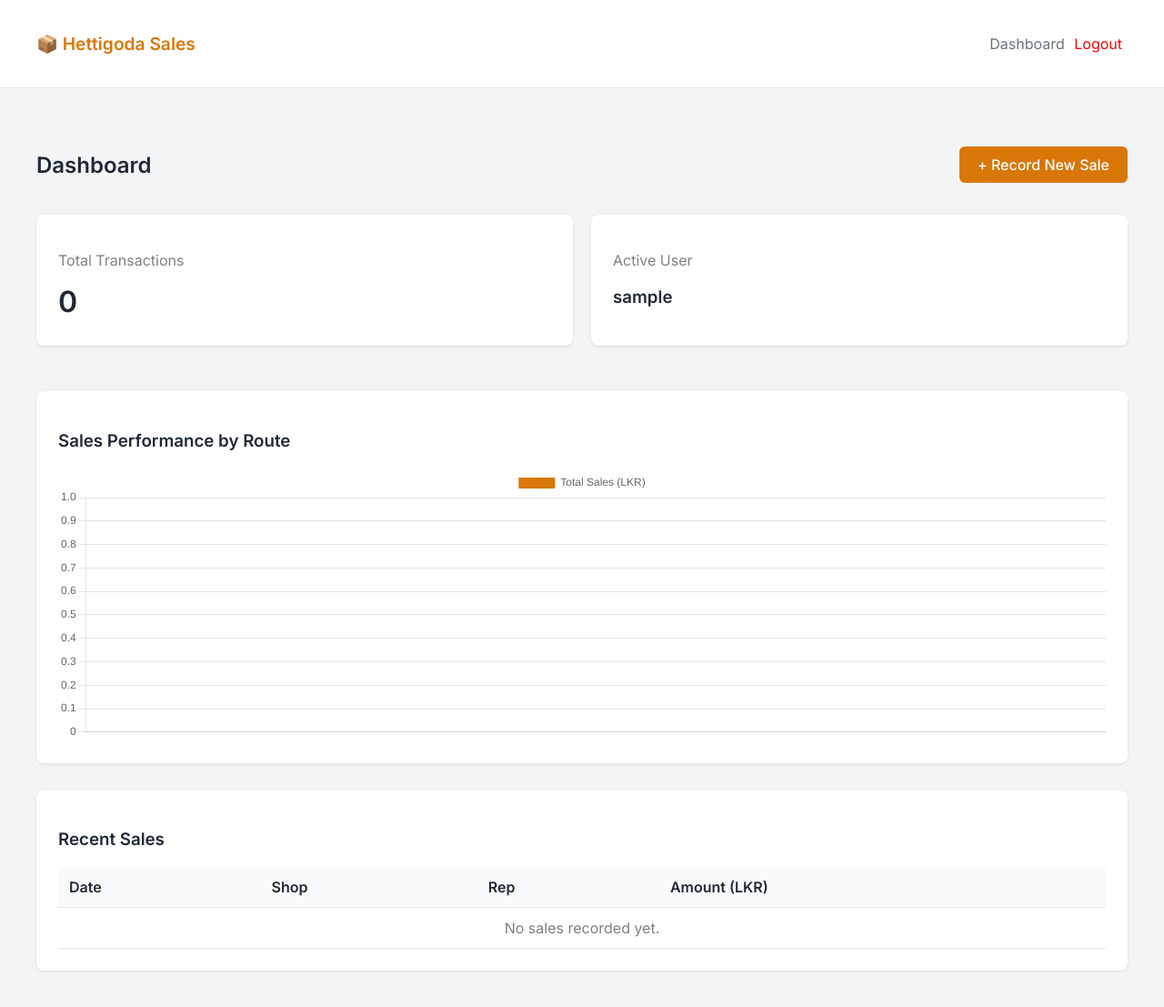
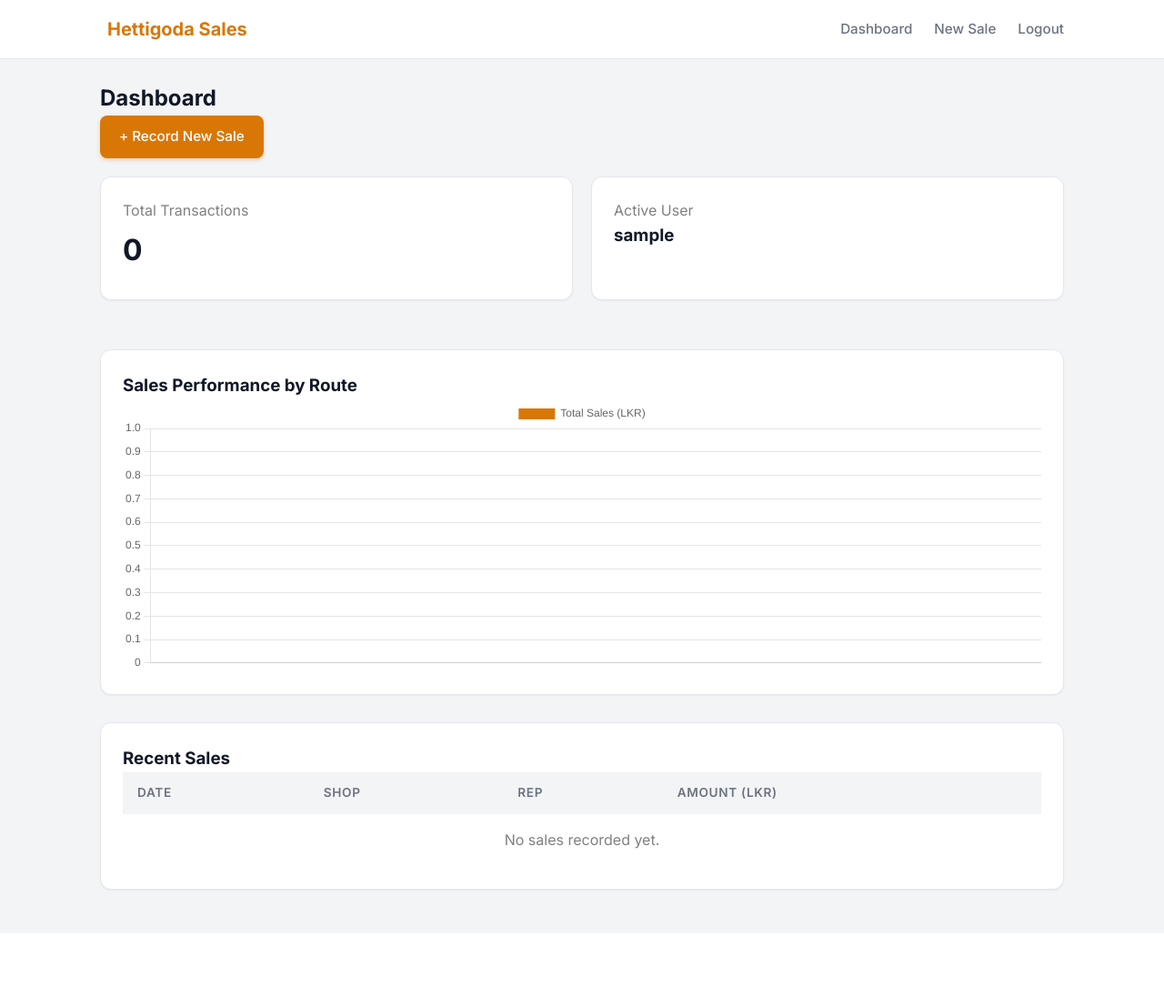
Before and after one commit to weenaath/sales-force-automation, a Django app: page / in a window 1280 px wide. Shown: the whole page at 91% size. After the commit the page ends 980 px from the top, so only its background shows below. Run offline with Django 4.2, Linux system fonts and the light colour scheme; the visitor is signed in with stand-in values (Sample User, id 1); data that the repository does not hold is empty; some libraries are stand-ins or nearby versions.

Commit message:
ui update

```diff
--- a/sales_automation/templates/sales_automation/base.html
+++ b/sales_automation/templates/sales_automation/base.html
@@ -3,63 +3,212 @@
 <head>
     <meta charset="UTF-8">
     <meta name="viewport" content="width=device-width, initial-scale=1.0">
-    <title>Hettigoda Sales System</title>
-    <link href="https://fonts.googleapis.com/css2?family=Inter:wght@300;400;500;600&display=swap" rel="stylesheet">
+    <title>Hettigoda Sales Hub</title>
+
+    <!-- Fonts: Inter -->
+    <link href="https://fonts.googleapis.com/css2?family=Inter:wght@300;400;500;600;700&display=swap" rel="stylesheet">
+
+    <!-- Icons: Phosphor -->
+    <script src="https://unpkg.com/@phosphor-icons/web"></script>
+
     <style>
         :root {
-            --primary: #d97706; /* Amber-600 */
-            --bg-light: #f3f4f6;
-            --white: #ffffff;
-            --text-dark: #1f2937;
+            /* Hettigoda Orange Palette */
+            --primary: #d97706;
+            --primary-hover: #b45309;
+            --primary-light: #fffbeb;
+
+            /* Neutrals */
+            --bg-body: #f3f4f6;
+            --surface: #ffffff;
+            --text-main: #111827;
+            --text-muted: #6b7280;
             --border: #e5e7eb;
+
+            /* Effects */
+            --shadow-sm: 0 1px 2px 0 rgba(0, 0, 0, 0.05);
+            --shadow-md: 0 4px 6px -1px rgba(0, 0, 0, 0.1), 0 2px 4px -1px rgba(0, 0, 0, 0.06);
+            --radius: 12px;
         }
-        body { font-family: 'Inter', sans-serif; background-color: var(--bg-light); color: var(--text-dark); margin: 0; }
 
-        /* Layout */
-        .container { max-width: 1200px; margin: 0 auto; padding: 20px; }
-        .card { background: var(--white); border-radius: 8px; padding: 24px; box-shadow: 0 1px 3px rgba(0,0,0,0.1); margin-bottom: 20px; }
+        * { box-sizing: border-box; margin: 0; padding: 0; }
 
-        /* Buttons */
-        .btn { padding: 10px 20px; border-radius: 6px; border: none; cursor: pointer; font-weight: 500; text-decoration: none; display: inline-block;}
-        .btn-primary { background-color: var(--primary); color: white; }
-        .btn-outline { border: 1px solid var(--border); background: white; color: var(--text-dark); }
+        body {
+            font-family: 'Inter', sans-serif;
+            background-color: var(--bg-body);
+            color: var(--text-main);
+            line-height: 1.6;
+            -webkit-font-smoothing: antialiased;
+        }
 
-        /* Navigation */
-        nav { background: var(--white); border-bottom: 1px solid var(--border); padding: 16px 0; margin-bottom: 30px; }
-        .nav-flex { display: flex; justify-content: space-between; align-items: center; }
-        .logo { font-weight: 700; color: var(--primary); font-size: 1.2rem; }
-        .nav-links a { margin-left: 20px; text-decoration: none; color: #6b7280; }
+        /* --- Layout --- */
+        .container {
+            max-width: 1100px;
+            margin: 0 auto;
+            padding: 24px 20px;
+        }
+
+        /* --- Navigation --- */
+        .navbar {
+            background: var(--surface);
+            border-bottom: 1px solid var(--border);
+            position: sticky;
+            top: 0;
+            z-index: 50;
+        }
+
+        .nav-content {
+            display: flex;
+            justify-content: space-between;
+            align-items: center;
+            height: 64px;
+            padding: 0 20px;
+            max-width: 1100px;
+            margin: 0 auto;
+        }
+
+        .logo {
+            font-weight: 700;
+            font-size: 1.25rem;
+            color: var(--primary);
+            display: flex;
+            align-items: center;
+            gap: 8px;
+            text-decoration: none;
+        }
+
+        .nav-links { display: flex; gap: 24px; align-items: center; }
+
+        .nav-links a, .nav-links button {
+            text-decoration: none;
+            color: var(--text-muted);
+            font-weight: 500;
+            font-size: 0.95rem;
+            transition: color 0.2s;
+            background: none;
+            border: none;
+            cursor: pointer;
+            font-family: inherit;
+        }
+
+        .nav-links a:hover, .nav-links button:hover { color: var(--primary); }
+
+        /* Mobile Menu */
+        .mobile-menu-btn { display: none; background: none; border: none; font-size: 1.5rem; color: var(--text-main); }
+        .mobile-menu { display: none; padding: 10px 20px; background: var(--surface); border-bottom: 1px solid var(--border); }
+        .mobile-menu a, .mobile-menu button { display: block; padding: 12px 0; color: var(--text-main); text-decoration: none; width: 100%; text-align: left; background: none; border: none; font-size: 1rem;}
+
+        @media (max-width: 768px) {
+            .nav-links { display: none; }
+            .mobile-menu-btn { display: block; }
+            .mobile-menu.open { display: block; }
+        }
+
+        /* --- Components --- */
+        .card {
+            background: var(--surface);
+            border-radius: var(--radius);
+            padding: 24px;
+            box-shadow: var(--shadow-sm);
+            border: 1px solid var(--border);
+            margin-bottom: 24px;
+        }
+
+        .btn {
+            display: inline-flex;
+            align-items: center;
+            gap: 8px;
+            padding: 10px 20px;
+            border-radius: 8px;
+            font-weight: 500;
+            cursor: pointer;
+            text-decoration: none;
+            border: 1px solid transparent;
+            transition: all 0.2s;
+            font-size: 0.95rem;
+        }
+
+        .btn-primary { background-color: var(--primary); color: white; box-shadow: 0 2px 4px rgba(217, 119, 6, 0.3); }
+        .btn-primary:hover { background-color: var(--primary-hover); transform: translateY(-1px); }
+
+        .btn-outline { background-color: white; border-color: var(--border); color: var(--text-main); }
+        .btn-outline:hover { background-color: var(--bg-body); border-color: var(--text-muted); }
+
+        .btn-danger-text { color: #ef4444; }
+
+        /* Form Elements */
+        label { display: block; margin-bottom: 6px; font-weight: 500; font-size: 0.9rem; color: var(--text-main); }
+        input, select {
+            width: 100%;
+            padding: 12px;
+            border: 1px solid var(--border);
+            border-radius: 8px;
+            font-size: 1rem;
+            background: var(--surface);
+            transition: border-color 0.2s;
+        }
+        input:focus, select:focus { outline: none; border-color: var(--primary); box-shadow: 0 0 0 3px var(--primary-light); }
 
         /* Tables */
-        table { width: 100%; border-collapse: collapse; margin-top: 10px; }
-        th, td { padding: 12px; text-align: left; border-bottom: 1px solid var(--border); }
-        th { background-color: #f9fafb; font-weight: 600; }
-
-        /* Forms */
-        input, select { width: 100%; padding: 10px; margin-top: 5px; margin-bottom: 15px; border: 1px solid var(--border); border-radius: 6px; box-sizing: border-box; }
+        .table-responsive { overflow-x: auto; }
+        table { width: 100%; border-collapse: collapse; min-width: 600px; }
+        th { text-align: left; padding: 12px 16px; background: var(--bg-body); font-size: 0.85rem; text-transform: uppercase; color: var(--text-muted); font-weight: 600; letter-spacing: 0.05em; }
+        td { padding: 16px; border-bottom: 1px solid var(--border); color: var(--text-main); }
+        tr:last-child td { border-bottom: none; }
     </style>
 </head>
 <body>
+
     {% if user.is_authenticated %}
-    <nav>
-        <div class="container nav-flex">
-            <div class="logo">📦 Hettigoda Sales</div>
+    <nav class="navbar">
+        <div class="nav-content">
+            <a href="{% url 'dashboard' %}" class="logo">
+                <i class="ph-fill ph-package"></i> Hettigoda Sales
+            </a>
+
             <div class="nav-links">
                 <a href="{% url 'dashboard' %}">Dashboard</a>
-                <!-- We will add the Add Sale link later -->
-                <form action="{% url 'logout' %}" method="post" style="display:inline;">
+                <a href="{% url 'add_sale' %}">New Sale</a>
+                <form action="{% url 'logout' %}" method="post">
                     {% csrf_token %}
-                    <button type="submit" style="background:none; border:none; color:red; cursor:pointer; font-size:1rem; font-family:inherit;">Logout</button>
+                    <button type="submit" class="btn-danger-text">Logout</button>
                 </form>
             </div>
+
+            <button class="mobile-menu-btn" onclick="toggleMenu()">
+                <i class="ph ph-list"></i>
+            </button>
+        </div>
+
+        <!-- Mobile Dropdown -->
+        <div class="mobile-menu" id="mobileMenu">
+            <a href="{% url 'dashboard' %}"><i class="ph ph-squares-four"></i> Dashboard</a>
+            <a href="{% url 'add_sale' %}"><i class="ph ph-plus-circle"></i> Record New Sale</a>
+            <form action="{% url 'logout' %}" method="post" style="margin-top:10px; border-top:1px solid var(--border); padding-top:10px;">
+                {% csrf_token %}
+                <button type="submit" style="color: #ef4444;"><i class="ph ph-sign-out"></i> Logout</button>
+            </form>
         </div>
     </nav>
     {% endif %}
 
     <div class="container">
+        {% if messages %}
+            {% for message in messages %}
+                <div style="padding: 12px; border-radius: 8px; background: #dcfce7; color: #166534; margin-bottom: 20px; border: 1px solid #bbf7d0;">
+                    <i class="ph-fill ph-check-circle"></i> {{ message }}
+                </div>
+            {% endfor %}
+        {% endif %}
+
         {% block content %}
-        <!-- Child templates will inject content here -->
         {% endblock %}
     </div>
+
+    <script>
+        function toggleMenu() {
+            document.getElementById('mobileMenu').classList.toggle('open');
+        }
+    </script>
 </body>
 </html>
```
